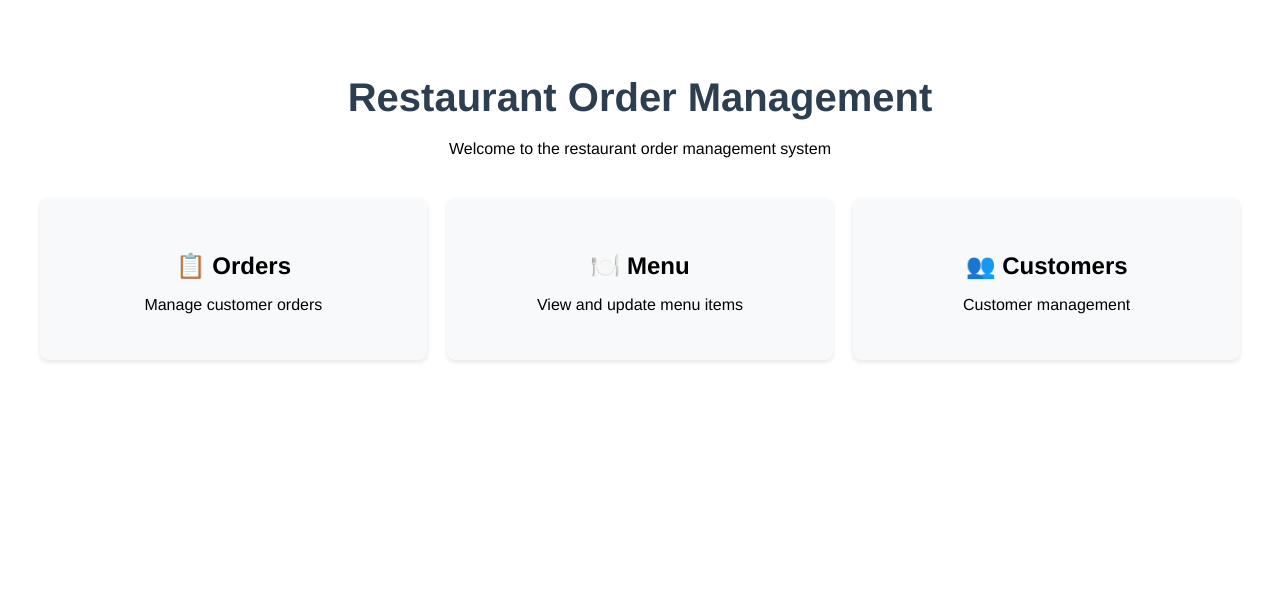
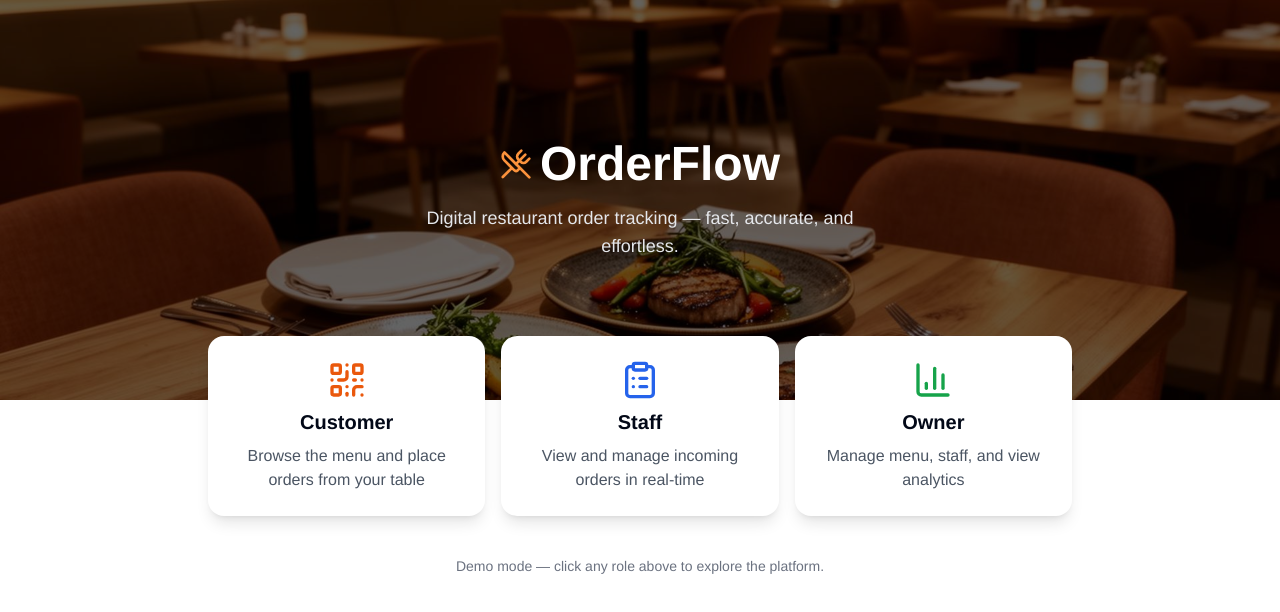
Before and after one commit to yxzuz/restaurant-order-management, a Vue app in the folder frontend/: page / in a window 1280 px wide. Shown: the top 612 px of the page. Built offline with nearby package versions, Linux system fonts and the light colour scheme.

Commit message:
feat: integrate Tailwind CSS and update Home view

```diff
--- /dev/null
+++ b/frontend/postcss.config.js
@@ -0,0 +1,6 @@
+module.exports = {
+  plugins: {
+    tailwindcss: {},
+    autoprefixer: {},
+  },
+}
--- a/frontend/src/main.js
+++ b/frontend/src/main.js
@@ -2,6 +2,7 @@ import { createApp } from 'vue'
 import { createPinia } from 'pinia'
 import App from './App.vue'
 import router from './router'
+import './style.css'
 
 const app = createApp(App)
 
--- /dev/null
+++ b/frontend/src/style.css
@@ -0,0 +1,88 @@
+@tailwind base;
+@tailwind components;
+@tailwind utilities;
+
+@layer base {
+  :root {
+    --background: 0 0% 100%;
+    --foreground: 222.2 84% 4.9%;
+    --card: 0 0% 100%;
+    --card-foreground: 222.2 84% 4.9%;
+    --popover: 0 0% 100%;
+    --popover-foreground: 222.2 84% 4.9%;
+    --primary: 222.2 47.4% 11.2%;
+    --primary-foreground: 210 40% 98%;
+    --secondary: 210 40% 96.1%;
+    --secondary-foreground: 222.2 47.4% 11.2%;
+    --muted: 210 40% 96.1%;
+    --muted-foreground: 215.4 16.3% 46.9%;
+    --accent: 210 40% 96.1%;
+    --accent-foreground: 222.2 47.4% 11.2%;
+    --destructive: 0 84.2% 60.2%;
+    --destructive-foreground: 210 40% 98%;
+    --border: 214.3 31.8% 91.4%;
+    --input: 214.3 31.8% 91.4%;
+    --ring: 222.2 84% 4.9%;
+    --warning: 38 92% 50%;
+    --warning-foreground: 26 83% 14%;
+    --success: 142 76% 36%;
+    --success-foreground: 355 100% 98%;
+    --info: 221 83% 53%;
+    --info-foreground: 210 40% 98%;
+    --sidebar-background: 0 0% 98%;
+    --sidebar-foreground: 240 5.3% 26.1%;
+    --sidebar-primary: 240 5.9% 10%;
+    --sidebar-primary-foreground: 0 0% 98%;
+    --sidebar-accent: 240 4.8% 95.9%;
+    --sidebar-accent-foreground: 240 5.9% 10%;
+    --sidebar-border: 220 13% 91%;
+    --sidebar-ring: 217.2 91.2% 59.8%;
+    --radius: 0.5rem;
+  }
+
+  .dark {
+    --background: 222.2 84% 4.9%;
+    --foreground: 210 40% 98%;
+    --card: 222.2 84% 4.9%;
+    --card-foreground: 210 40% 98%;
+    --popover: 222.2 84% 4.9%;
+    --popover-foreground: 210 40% 98%;
+    --primary: 210 40% 98%;
+    --primary-foreground: 222.2 47.4% 11.2%;
+    --secondary: 217.2 32.6% 17.5%;
+    --secondary-foreground: 210 40% 98%;
+    --muted: 217.2 32.6% 17.5%;
+    --muted-foreground: 215 20.2% 65.1%;
+    --accent: 217.2 32.6% 17.5%;
+    --accent-foreground: 210 40% 98%;
+    --destructive: 0 62.8% 30.6%;
+    --destructive-foreground: 210 40% 98%;
+    --border: 217.2 32.6% 17.5%;
+    --input: 217.2 32.6% 17.5%;
+    --ring: 212.7 26.8% 83.9%;
+    --warning: 48 96% 53%;
+    --warning-foreground: 26 83% 14%;
+    --success: 142 71% 45%;
+    --success-foreground: 355 100% 98%;
+    --info: 217 91% 60%;
+    --info-foreground: 210 40% 98%;
+    --sidebar-background: 240 5.9% 10%;
+    --sidebar-foreground: 240 4.8% 95.9%;
+    --sidebar-primary: 224.3 76.3% 48%;
+    --sidebar-primary-foreground: 0 0% 100%;
+    --sidebar-accent: 240 3.7% 15.9%;
+    --sidebar-accent-foreground: 240 4.8% 95.9%;
+    --sidebar-border: 240 3.7% 15.9%;
+    --sidebar-ring: 217.2 91.2% 59.8%;
+  }
+}
+
+html,
+body,
+#app {
+  height: 100%;
+}
+
+body {
+  @apply bg-background text-foreground antialiased font-body;
+}
--- a/frontend/src/views/Home.vue
+++ b/frontend/src/views/Home.vue
@@ -1,66 +1,87 @@
 <template>
-  <div class="home">
-    <h1>Restaurant Order Management</h1>
-    <p>Welcome to the restaurant order management system</p>
-    <div class="features">
-      <div class="feature-card">
-        <h3>📋 Orders</h3>
-        <p>Manage customer orders</p>
+  <div class="min-h-screen bg-background">
+
+    <!-- HERO -->
+    <section class="relative h-[50vh] min-h-[360px] overflow-hidden">
+      <img
+        src="@/assets/hero-restaurant.jpg"
+        class="absolute inset-0 w-full h-full object-cover"
+      />
+
+      <div class="absolute inset-0 bg-black/60"></div>
+
+      <div class="relative z-10 h-full flex flex-col items-center justify-center text-center px-4">
+        <div class="flex items-center gap-2 mb-4">
+          <UtensilsCrossed class="h-8 w-8 text-orange-400" />
+          <h1 class="text-4xl md:text-5xl font-bold text-white">
+            OrderFlow
+          </h1>
+        </div>
+
+        <p class="text-gray-200 text-lg max-w-md">
+          Digital restaurant order tracking — fast, accurate, and effortless.
+        </p>
       </div>
-      <div class="feature-card">
-        <h3>🍽️ Menu</h3>
-        <p>View and update menu items</p>
+    </section>
+
+    <!-- ROLES -->
+    <section class="max-w-4xl mx-auto -mt-16 relative z-20 pb-16 px-4">
+      <div class="grid gap-4 md:grid-cols-3">
+
+        <router-link
+          v-for="role in roles"
+          :key="role.title"
+          :to="role.link"
+        >
+          <div class="bg-white rounded-2xl p-6 shadow-lg hover:-translate-y-1 hover:shadow-xl transition cursor-pointer text-center">
+
+            <component :is="role.icon" :class="['h-10 w-10 mx-auto mb-2', role.iconClass]" />
+
+            <h3 class="text-xl font-semibold">
+              {{ role.title }}
+            </h3>
+
+            <p class="text-gray-600 mt-2">
+              {{ role.description }}
+            </p>
+
+          </div>
+        </router-link>
+
       </div>
-      <div class="feature-card">
-        <h3>👥 Customers</h3>
-        <p>Customer management</p>
-      </div>
-    </div>
+
+      <p class="mt-10 text-center text-sm text-gray-500">
+        Demo mode — click any role above to explore the platform.
+      </p>
+    </section>
+
   </div>
 </template>
 
-<script>
-export default {
-  name: 'Home',
-}
+<script setup>
+import { UtensilsCrossed, ClipboardList, BarChart3, QrCode } from 'lucide-vue-next'
+
+const roles = [
+  {
+    title: 'Customer',
+    description: 'Browse the menu and place orders from your table',
+    icon: QrCode,
+    iconClass: 'text-orange-600',
+    link: '/table/5?token=qr-token-5',
+  },
+  {
+    title: 'Staff',
+    description: 'View and manage incoming orders in real-time',
+    icon: ClipboardList,
+    iconClass: 'text-blue-600',
+    link: '/staff/orders',
+  },
+  {
+    title: 'Owner',
+    description: 'Manage menu, staff, and view analytics',
+    icon: BarChart3,
+    iconClass: 'text-green-600',
+    link: '/owner/dashboard',
+  },
+]
 </script>
-
-<style scoped>
-.home {
-  max-width: 1200px;
-  margin: 0 auto;
-  padding: 40px 20px;
-  text-align: center;
-}
-
-h1 {
-  color: #2c3e50;
-  margin-bottom: 20px;
-  font-size: 2.5rem;
-}
-
-.features {
-  display: grid;
-  grid-template-columns: repeat(auto-fit, minmax(250px, 1fr));
-  gap: 20px;
-  margin-top: 40px;
-}
-
-.feature-card {
-  background: #f8f9fa;
-  border-radius: 8px;
-  padding: 30px;
-  box-shadow: 0 2px 4px rgba(0, 0, 0, 0.1);
-  transition: transform 0.2s;
-}
-
-.feature-card:hover {
-  transform: translateY(-5px);
-  box-shadow: 0 4px 8px rgba(0, 0, 0, 0.15);
-}
-
-.feature-card h3 {
-  font-size: 1.5rem;
-  margin-bottom: 10px;
-}
-</style>
--- /dev/null
+++ b/frontend/tailwind.config.js
@@ -0,0 +1,111 @@
+/** @type {import('tailwindcss').Config} */
+let tailwindcssAnimate = null
+try {
+  tailwindcssAnimate = require('tailwindcss-animate')
+} catch {
+  tailwindcssAnimate = null
+}
+
+module.exports = {
+  darkMode: ['class'],
+  content: [
+    './pages/**/*.{js,ts,jsx,tsx,vue}',
+    './components/**/*.{js,ts,jsx,tsx,vue}',
+    './app/**/*.{js,ts,jsx,tsx,vue}',
+    './src/**/*.{js,ts,jsx,tsx,vue}',
+    './index.html',
+  ],
+  prefix: '',
+  theme: {
+    container: {
+      center: true,
+      padding: '2rem',
+      screens: {
+        '2xl': '1400px',
+      },
+    },
+    extend: {
+      fontFamily: {
+        heading: ['Playfair Display', 'serif'],
+        body: ['Inter', 'sans-serif'],
+      },
+      colors: {
+        border: 'hsl(var(--border))',
+        input: 'hsl(var(--input))',
+        ring: 'hsl(var(--ring))',
+        background: 'hsl(var(--background))',
+        foreground: 'hsl(var(--foreground))',
+        primary: {
+          DEFAULT: 'hsl(var(--primary))',
+          foreground: 'hsl(var(--primary-foreground))',
+        },
+        secondary: {
+          DEFAULT: 'hsl(var(--secondary))',
+          foreground: 'hsl(var(--secondary-foreground))',
+        },
+        destructive: {
+          DEFAULT: 'hsl(var(--destructive))',
+          foreground: 'hsl(var(--destructive-foreground))',
+        },
+        muted: {
+          DEFAULT: 'hsl(var(--muted))',
+          foreground: 'hsl(var(--muted-foreground))',
+        },
+        accent: {
+          DEFAULT: 'hsl(var(--accent))',
+          foreground: 'hsl(var(--accent-foreground))',
+        },
+        popover: {
+          DEFAULT: 'hsl(var(--popover))',
+          foreground: 'hsl(var(--popover-foreground))',
+        },
+        card: {
+          DEFAULT: 'hsl(var(--card))',
+          foreground: 'hsl(var(--card-foreground))',
+        },
+        warning: {
+          DEFAULT: 'hsl(var(--warning))',
+          foreground: 'hsl(var(--warning-foreground))',
+        },
+        success: {
+          DEFAULT: 'hsl(var(--success))',
+          foreground: 'hsl(var(--success-foreground))',
+        },
+        info: {
+          DEFAULT: 'hsl(var(--info))',
+          foreground: 'hsl(var(--info-foreground))',
+        },
+        sidebar: {
+          DEFAULT: 'hsl(var(--sidebar-background))',
+          foreground: 'hsl(var(--sidebar-foreground))',
+          primary: 'hsl(var(--sidebar-primary))',
+          'primary-foreground': 'hsl(var(--sidebar-primary-foreground))',
+          accent: 'hsl(var(--sidebar-accent))',
+          'accent-foreground': 'hsl(var(--sidebar-accent-foreground))',
+          border: 'hsl(var(--sidebar-border))',
+          ring: 'hsl(var(--sidebar-ring))',
+        },
+      },
+      borderRadius: {
+        lg: 'var(--radius)',
+        md: 'calc(var(--radius) - 2px)',
+        sm: 'calc(var(--radius) - 4px)',
+      },
+      keyframes: {
+        'accordion-down': {
+          from: { height: '0' },
+          to: { height: 'var(--radix-accordion-content-height)' },
+        },
+        'accordion-up': {
+          from: { height: 'var(--radix-accordion-content-height)' },
+          to: { height: '0' },
+        },
+      },
+      animation: {
+        'accordion-down': 'accordion-down 0.2s ease-out',
+        'accordion-up': 'accordion-up 0.2s ease-out',
+      },
+    },
+  },
+  plugins: [tailwindcssAnimate].filter(Boolean),
+}
```
Also changed, not shown: frontend/package.json (+8 -3 lines), frontend/src/assets/hero-restaurant.jpg (added), 1 other file (tests, documents, lock files or other folders).
